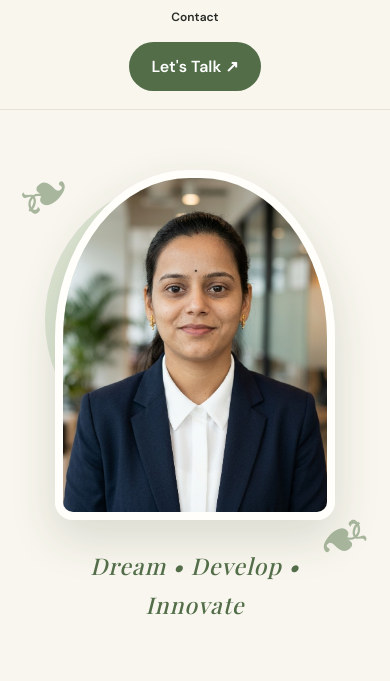
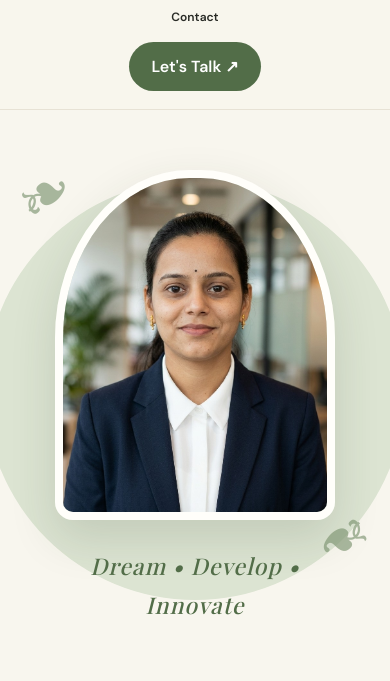
Before and after one commit to PragatiR06/pragati-portfolio, a plain HTML site: page index.html in a window 390 px wide. Shown: the part 99-780 px from the top of the page. Drawn offline with nearby package versions, Linux system fonts and the light colour scheme.

Commit message:
Update style.css

```diff
--- a/style.css
+++ b/style.css
@@ -449,4 +449,31 @@ body {
     .container h1 {
         font-size: 32px;
     }
+
+
+/* Visible Botanical Photo Background Fix */
+
+.hero-image {
+    position: relative;
+    isolation: isolate;
 }
+
+.image-circle {
+    display: block;
+    position: absolute;
+    width: 420px;
+    height: 420px;
+    background: #dce4d2;
+    border-radius: 50%;
+    top: 35px;
+    left: 50%;
+    transform: translateX(-50%);
+    z-index: 0;
+}
+
+.hero-image img {
+    position: relative;
+    z-index: 1;
+}
+
+}
```
